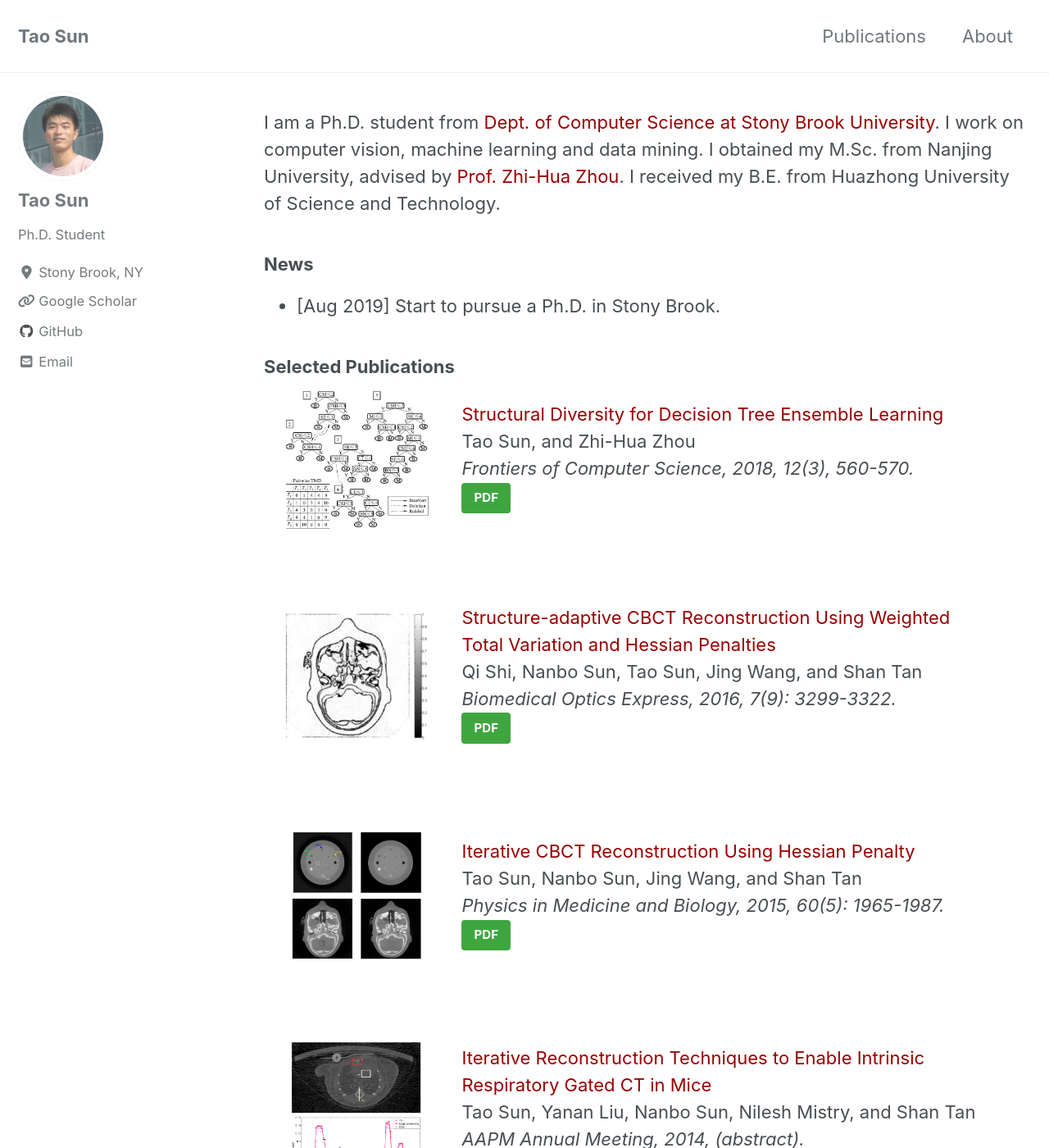
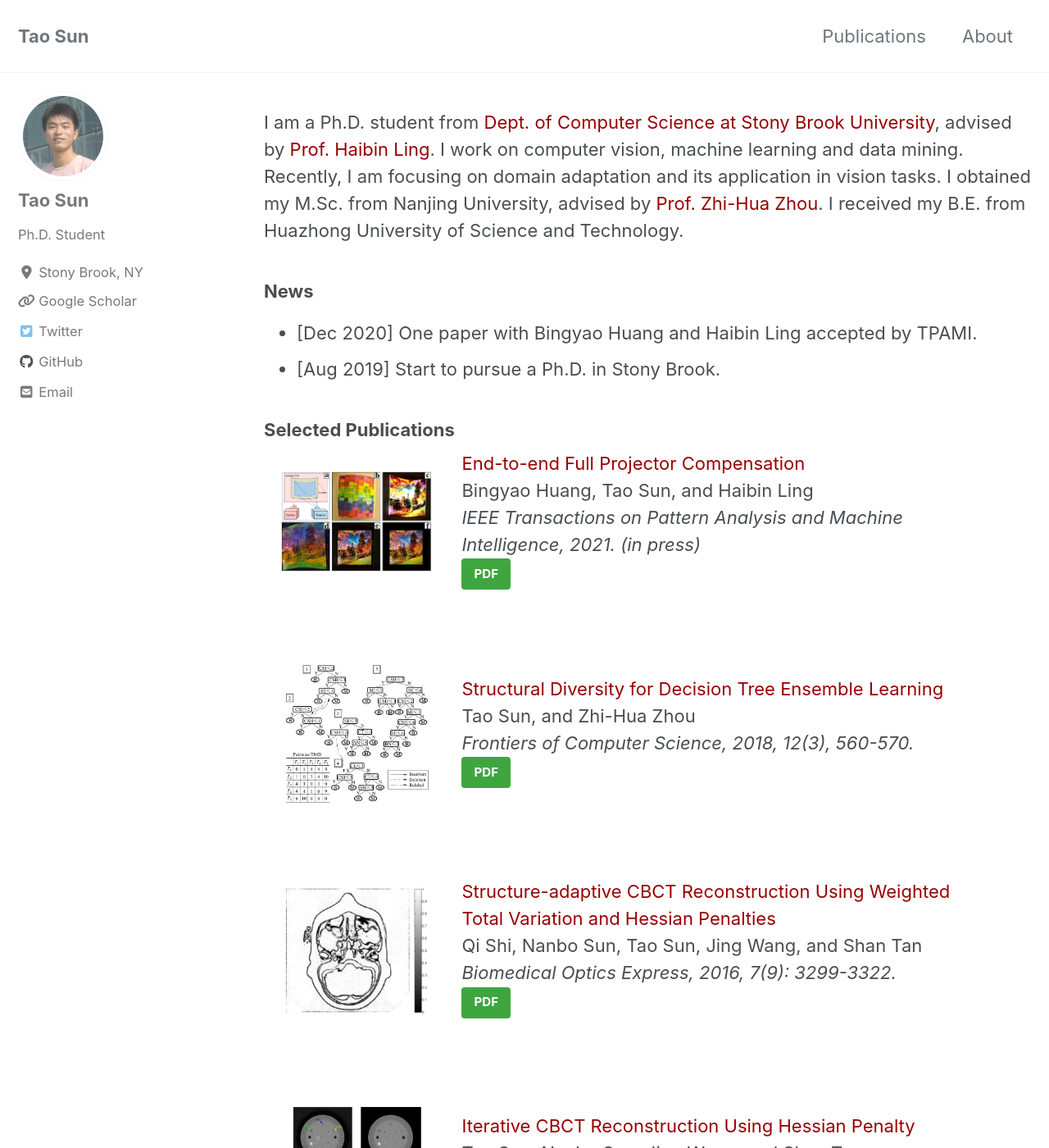
Before and after one commit to tsun/tao-ts.github.io, a Jekyll site: the page built from _pages/home.md, in a window 1280 px wide and 1400 px high. Shown: the whole window at 82% size. Built offline with Jekyll 4.4.1, drawn with Linux system fonts in a browser that asks for light colours; cached includes are drawn as plain includes; nearby versions of some CDN libraries.

Commit message:
update page

```diff
--- a/_config.yml
+++ b/_config.yml
@@ -21,7 +21,7 @@ title_separator          : "-"
 subtitle                 : # site tagline that appears below site title in masthead
 name                     : &name "Tao Sun"
 description              : "Tao Sun's homepage."
-url                      : "https://tao-ts.github.io" # the base hostname & protocol for your site e.g. "https://mmistakes.github.io"
+url                      : "https://tsun.github.io" # the base hostname & protocol for your site e.g. "https://mmistakes.github.io"
 baseurl                  : # the subpath of your site, e.g. "/blog"
 repository               : # GitHub username/repo-name e.g. "mmistakes/minimal-mistakes"
 teaser                   : # path of fallback teaser image, e.g. "/assets/images/500x300.png"
@@ -121,13 +121,13 @@ author:
       url: "https://scholar.google.com/citations?user=izyo6gkAAAAJ&hl=zh-CN"
     - label: "Twitter"
       icon: "fab fa-fw fa-twitter-square"
-      # url: "https://twitter.com/"
+      url: "https://twitter.com/TaoSun12_"
     - label: "Facebook"
       icon: "fab fa-fw fa-facebook-square"
       # url: "https://facebook.com/"
     - label: "GitHub"
       icon: "fab fa-fw fa-github"
-      url: "https://github.com/tao-ts"
+      url: "https://github.com/tsun"
     - label: "Instagram"
       icon: "fab fa-fw fa-instagram"
       # url: "https://instagram.com/"
--- a/_pages/home.md
+++ b/_pages/home.md
@@ -8,13 +8,32 @@ classes: wide
 <style>a{ TEXT-DECORATION:none; color: #990000;}a:hover{TEXT-DECORATION:underline ; font-weight: bold; color: #990000;}</style>
 
 
-I am a Ph.D. student from <style type="text/css">a:link,a:visited{text-decoration:none;}a:hover{text-decoration:underline;}</style><a href="https://www.cs.stonybrook.edu/" target="_blank" rel="nofollow" style="color:#990000;">Dept. of Computer Science at Stony Brook University</a>. I work on computer vision, machine learning and data mining. I obtained my M.Sc. from Nanjing University, advised by <style type="text/css">a:link,a:visited{text-decoration:none;}a:hover{text-decoration:underline;}</style><a href="https://cs.nju.edu.cn/zhouzh/" target="_blank" rel="nofollow" style="color:#990000;">Prof. Zhi-Hua Zhou</a>. I received my B.E. from Huazhong University of Science and Technology.
+I am a Ph.D. student from <style type="text/css">a:link,a:visited{text-decoration:none;}a:hover{text-decoration:underline;}</style><a href="https://www.cs.stonybrook.edu/" target="_blank" rel="nofollow" style="color:#990000;">Dept. of Computer Science at Stony Brook University</a>, advised by <style type="text/css">a:link,a:visited{text-decoration:none;}a:hover{text-decoration:underline;}</style><a href="https://www3.cs.stonybrook.edu/~hling/" target="_blank" rel="nofollow" style="color:#990000;">Prof. Haibin Ling</a>. I work on computer vision, machine learning and data mining. Recently, I am focusing on domain adaptation and its application in vision tasks. I obtained my M.Sc. from Nanjing University, advised by <style type="text/css">a:link,a:visited{text-decoration:none;}a:hover{text-decoration:underline;}</style><a href="https://cs.nju.edu.cn/zhouzh/" target="_blank" rel="nofollow" style="color:#990000;">Prof. Zhi-Hua Zhou</a>. I received my B.E. from Huazhong University of Science and Technology.
 
 
 ### News
+- [Dec 2020] One paper with Bingyao Huang and Haibin Ling accepted by TPAMI.
 - [Aug 2019] Start to pursue a Ph.D. in Stony Brook.
 
 ### Selected Publications
+ <div class="publication">
+   <link rel="stylesheet" href="/assets/css/my.css">
+   <div class="img"><a href="https://arxiv.org/pdf/2008.00965.pdf"><img class="img_responsive" src="/images/pub/tpami21.png"></a></div>
+   <div class="text">
+     <div class="title"><a name="fcs18" href="/pubs/fcs18.pdf">End-to-end Full Projector Compensation</a></div>
+     <div class="authors">Bingyao Huang, Tao Sun, and Haibin Ling
+     </div>
+     <div>
+       <em>IEEE Transactions on Pattern Analysis and Machine Intelligence, 2021. (in press)</em>
+ <br>
+
+       <a class="btn btn--success btn--small" href="https://arxiv.org/pdf/2008.00965.pdf">PDF</a>
+
+     </div>
+   </div>
+ </div>
+ <br>
+
 <div class="publication">
    <link rel="stylesheet" href="/assets/css/my.css">
    <div class="img"><a href="/pubs/fcs18.pdf"><img class="img_responsive" src="/images/pub/fcs18.png"></a></div>
```
Also changed, not shown: _pages/publications.md (+20 -0 lines), images/pub/tpami21.png (added), 1 other file.
